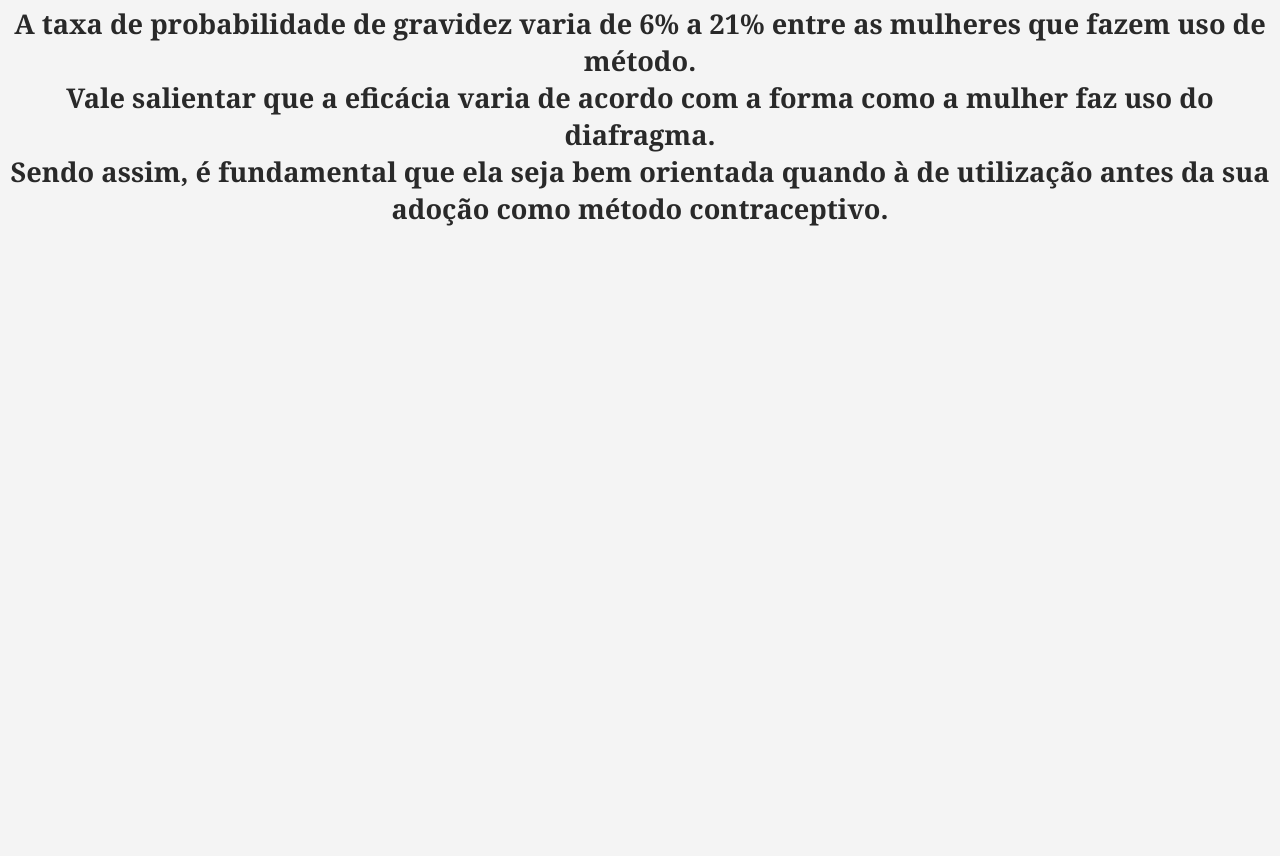
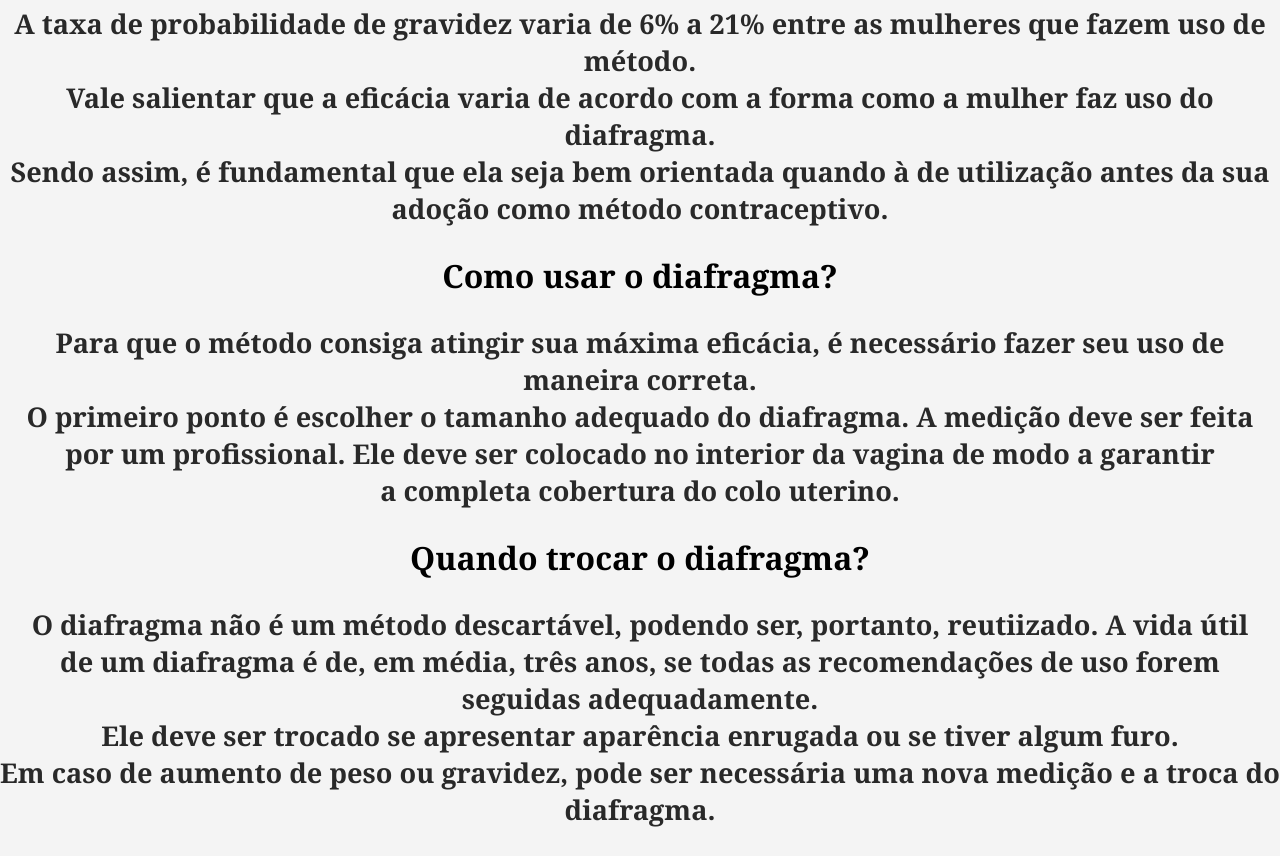
Before and after one commit to schneider-chris/trabalho-biologia, a plain HTML site: page diafragma.html in a window 1280 px wide. Shown: the part 560-1416 px from the top of the page. Before the commit the page ends 814 px from the top, so only its background shows below. Drawn offline with Linux system fonts and the light colour scheme.

Commit message:
Add files via upload

```diff
--- a/diafragma.html
+++ b/diafragma.html
@@ -22,6 +22,15 @@
 
         <h2>Taxa de Variação</h2>
         <h3>A taxa de probabilidade de gravidez varia de 6% a 21% entre as mulheres que fazem uso de método. <br> Vale salientar que a eficácia varia de acordo com a forma como a mulher faz uso do diafragma.<br>Sendo assim, é fundamental que ela seja bem orientada quando à de utilização antes da sua adoção como método contraceptivo.</h3>
+
+        <h2>Como usar o diafragma?</h2>
+        <h3>Para que o método consiga atingir sua máxima eficácia, é necessário fazer seu uso de maneira correta. <br> O primeiro ponto é escolher o tamanho adequado do diafragma. A medição deve ser feita <br>por um profissional. Ele deve ser colocado no interior da vagina de modo a garantir <br>a completa cobertura do colo uterino.</h3>
+
+        <h2>Quando trocar o diafragma?</h2>
+        <h3>O diafragma não é um método descartável, podendo ser, portanto, reutiizado. A vida útil<br>de um diafragma é de, em média, três anos, se todas as recomendações de uso forem seguidas adequadamente. <br> Ele deve ser trocado se apresentar aparência enrugada ou se tiver algum furo. <br> Em caso de aumento de peso ou gravidez, pode ser necessária uma nova medição e a troca do diafragma. </h3>
+
+
+
     </main>
 
 </body>
```
